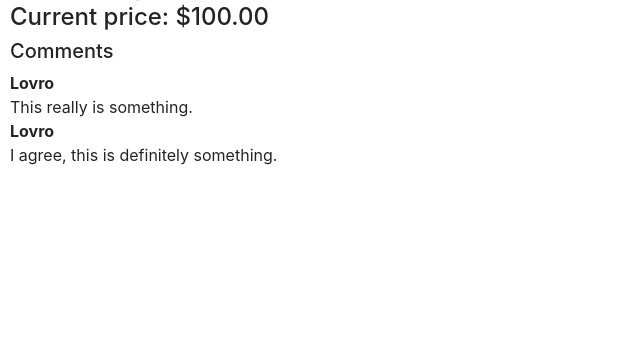
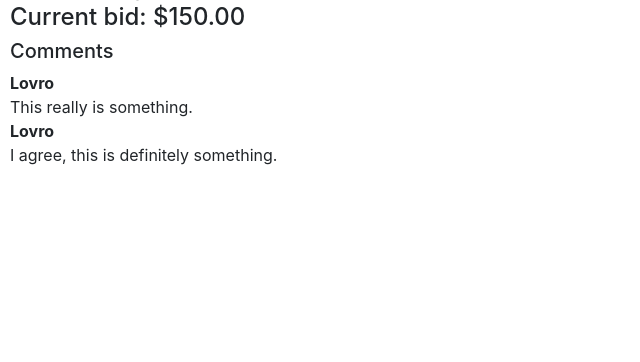
Before and after one commit to loki-pepe/commerce, a Django app: page /listing/1 in a window 1280 px wide. Shown: the part 438-800 px from the top of the page, without its empty margins (0-640 px from the left). Run offline with Django 3.2, Linux system fonts and the light colour scheme; a user stored in the database is signed in; data comes from the database, SQL or seed files in the repository; both versions use the stored data as it was after the commit; some libraries are stand-ins or nearby versions.

Commit message:
display correct price on listing

```diff
--- a/auctions/templates/auctions/listing.html
+++ b/auctions/templates/auctions/listing.html
@@ -30,7 +30,11 @@
         {{ listing.description}}
     </div>
     <div>
-        <h4>Current price: ${{ listing.start_bid}}</h4>
+        {% if bid %}
+            <h4>Current bid: ${{ bid.amount }}</h4>
+        {% else %}
+            <h4>Starting price: ${{ listing.start_bid }}</h4>
+        {% endif %}
     </div>
     <div>
         <h5>
--- a/auctions/views.py
+++ b/auctions/views.py
@@ -38,7 +38,7 @@ def categories(request):
 
 
 def listing_view(request, listing_id):
-    # tu si stao + test
+    # tu si stao
     if request.method == "POST":
         if request.POST["w_list"]:
             listing = Listing.objects.get(pk=listing_id)
@@ -57,10 +57,17 @@ def listing_view(request, listing_id):
         watchlist = True
     else:
         watchlist = False
+
+    try:
+        bid = listing.bids.get(highest_bid=True)
+    except Bid.DoesNotExist:
+        bid = None
+
     return render(request, "auctions/listing.html", {
         "listing": listing,
         "comments": comments,
-        "watchlist": watchlist
+        "watchlist": watchlist,
+        "bid": bid,
     })
 
 
@@ -92,7 +99,6 @@ def logout_view(request):
 @login_required
 def new_listing(request):
     if request.method == "POST":
-        user = authenticate(request)
         form = ListingForm(request.POST)
         if form.is_valid():
             new_listing = form.save(commit=False)
```
Also changed, not shown: db.sqlite3.
